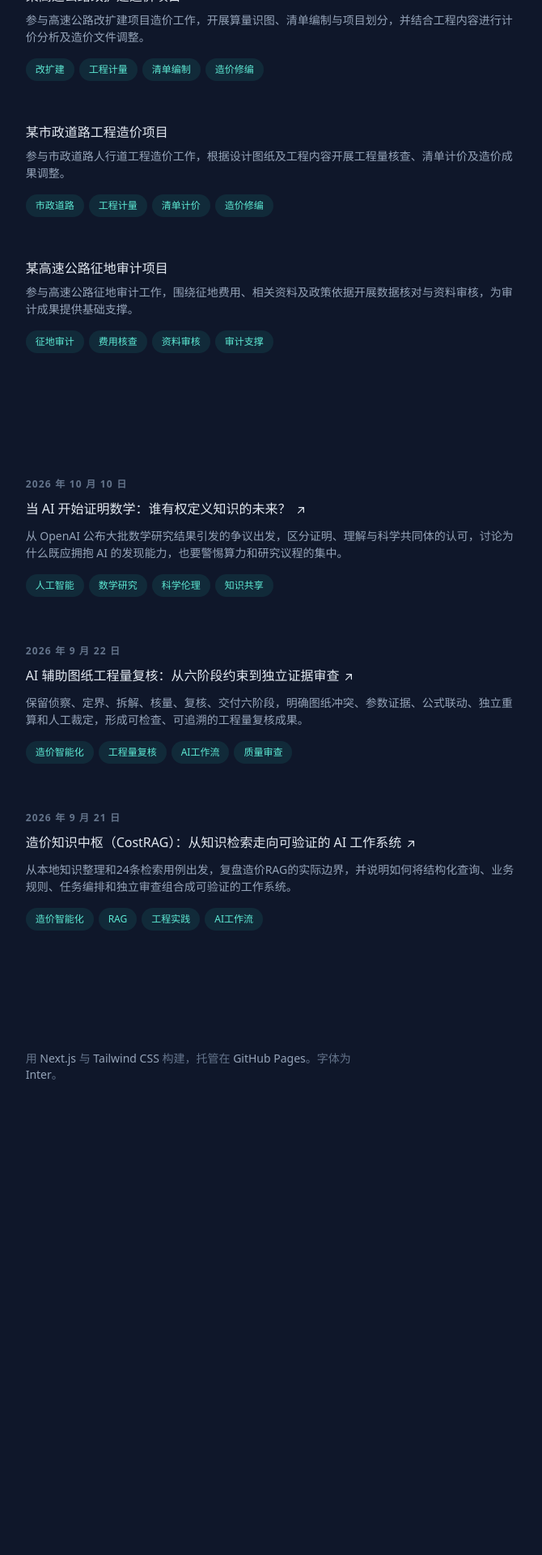
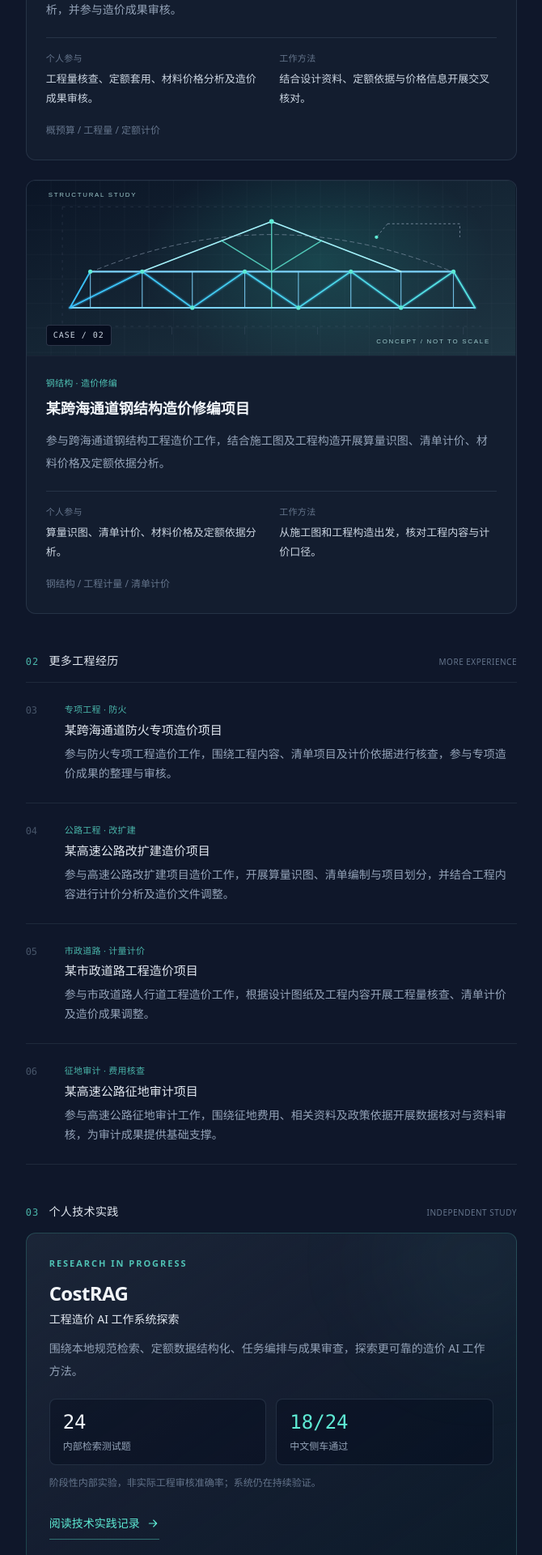
Before and after one commit to Zhangwier/zhangwier.github.io, a Next.js app: page / in a window 1280 px wide. Shown: the part 2640-4560 px from the top of the page at 81% size, without its empty margins (593-1263 px from the left). Before the commit the page ends 4073 px from the top, so only its background shows below. Built offline with nearby package versions, Linux system fonts and the light colour scheme.

Commit message:
Redesign portfolio projects with featured cases and CostRAG section

```diff
--- a/components/sections/Projects.tsx
+++ b/components/sections/Projects.tsx
@@ -1,62 +1,195 @@
+import Link from 'next/link';
 import { projects } from '@/data/profile';
-import SectionHeading, { ExternalIcon, HoverCard, TagList, sectionClass } from '@/components/SectionKit';
+import SectionHeading, { sectionClass } from '@/components/SectionKit';
+
+const featuredProjects = projects.filter(project => project.featured);
+const otherProjects = projects.filter(project => !project.featured);
 
 export default function Projects() {
   return (
-    <section id="projects" className={sectionClass} aria-label="项目">
+    <section id="projects" className={sectionClass} aria-label="项目与实践">
       <SectionHeading>项目</SectionHeading>
 
-      <ul className="group/list">
-        {projects.map(project => (
-          <li key={project.title} className="mb-9 sm:mb-12">
-            <HoverCard>
-              {/* 没有真实项目图片时，用完整宽度展示文字，避免空白占位块。 */}
+      <header className="mb-9 sm:mb-11">
+        <p className="text-[11px] font-semibold uppercase tracking-[0.22em] text-teal-300/80">
+          Selected work
+        </p>
+        <h2 className="mt-2 text-2xl font-semibold tracking-tight text-slate-200 sm:text-[28px]">
+          项目与实践
+        </h2>
+        <p className="mt-3 max-w-xl text-sm leading-7 text-slate-400">
+          从工程实体理解造价，在实际项目与个人技术探索中积累方法。
+        </p>
+      </header>
+
+      {featuredProjects.length > 0 && (
+        <div>
+          <div className="mb-5 flex items-baseline gap-3">
+            <span className="font-mono text-xs tracking-widest text-teal-300/75">01</span>
+            <h3 className="text-sm font-medium tracking-wide text-slate-200">代表工程项目</h3>
+            <span className="ml-auto text-[10px] uppercase tracking-wider text-slate-500">
+              Selected cases
+            </span>
+          </div>
+
+          <ol className="space-y-6">
+            {featuredProjects.map((project, index) => (
+              <li key={project.title}>
+                <article className="group overflow-hidden rounded-xl border border-slate-700/60 bg-slate-800/35 transition-colors hover:border-slate-600/80 hover:bg-slate-800/50 motion-reduce:transition-none">
                   {project.image && (
-                <div className="z-10 sm:order-2 sm:col-span-2">
+                    <div className="relative overflow-hidden border-b border-slate-700/50 bg-slate-950">
+                      {/* Original decorative line drawing, not a real project drawing. */}
                       {/* eslint-disable-next-line @next/next/no-img-element */}
                       <img
                         src={project.image}
-                    alt={project.imageAlt ?? project.title}
+                        alt={project.imageAlt ?? '抽象工程结构线稿'}
                         loading="lazy"
-                    className="w-full rounded border-2 border-slate-200/10 transition motion-reduce:transition-none group-hover:border-slate-200/30"
+                        className="block aspect-[2.8/1] w-full object-cover transition-transform duration-500 group-hover:scale-[1.02] motion-reduce:transform-none motion-reduce:transition-none"
                       />
+                      <span className="absolute bottom-3 left-4 rounded border border-slate-500/40 bg-slate-950/75 px-2 py-1 font-mono text-[10px] tracking-widest text-slate-300 backdrop-blur-sm sm:left-6">
+                        CASE / 0{index + 1}
+                      </span>
                     </div>
                   )}
 
-              <div className={`z-10 ${project.image ? 'sm:col-span-6' : 'sm:col-span-8'}`}>
-                <h3 className="font-medium leading-snug text-slate-200">
-                  {project.href ? (
-                    <a
-                      href={project.href}
-                      target="_blank"
-                      rel="noreferrer noopener"
-                      className="group/link inline-flex items-baseline text-base font-medium leading-tight text-slate-200 transition-colors hover:text-teal-300 focus-visible:text-teal-300"
-                    >
-                      <span className="absolute -inset-x-4 -inset-y-2.5 hidden rounded md:-inset-x-6 md:-inset-y-4 lg:block" />
-                      <span>
+                  <div className="p-4 sm:p-6">
+                    <p className="text-[11px] font-medium tracking-wide text-teal-300/80">
+                      {project.category}
+                    </p>
+                    <h4 className="mt-2 text-base font-semibold leading-relaxed text-slate-100 sm:text-lg">
                       {project.title}
-                        <ExternalIcon />
-                      </span>
-                    </a>
-                  ) : (
-                    <span className="inline-flex items-baseline text-base font-medium leading-tight text-slate-200">
-                      {project.title}
-                    </span>
+                    </h4>
+                    <p className="mt-3 text-sm leading-7 text-slate-400">
+                      {project.summary}
+                    </p>
+                    {(project.role || project.approach) && (
+                      <dl className="mt-5 grid gap-4 border-t border-slate-700/60 pt-4 sm:grid-cols-2 sm:gap-5">
+                        {project.role && (
+                          <div>
+                            <dt className="mb-1 text-[11px] font-medium tracking-wide text-slate-500">
+                              个人参与
+                            </dt>
+                            <dd className="text-[13px] leading-6 text-slate-300">
+                              {project.role}
+                            </dd>
+                          </div>
                         )}
-                </h3>
-
-                {project.badge && (
-                  <p className="mt-1 text-xs font-medium text-slate-400">{project.badge}</p>
+                        {project.approach && (
+                          <div>
+                            <dt className="mb-1 text-[11px] font-medium tracking-wide text-slate-500">
+                              工作方法
+                            </dt>
+                            <dd className="text-[13px] leading-6 text-slate-300">
+                              {project.approach}
+                            </dd>
+                          </div>
+                        )}
+                      </dl>
+                    )}
+                    <p className="mt-4 text-xs leading-6 text-slate-500">
+                      {project.tags.slice(0, 3).join(' / ')}
+                    </p>
+                  </div>
+                </article>
+              </li>
+            ))}
+          </ol>
+        </div>
       )}
 
-                <p className="mt-2 text-sm leading-normal">{project.summary}</p>
+      {otherProjects.length > 0 && (
+        <div className="mt-10 sm:mt-12">
+          <div className="mb-4 flex items-baseline gap-3">
+            <span className="font-mono text-xs tracking-widest text-teal-300/75">02</span>
+            <h3 className="text-sm font-medium tracking-wide text-slate-200">更多工程经历</h3>
+            <span className="ml-auto text-[10px] uppercase tracking-wider text-slate-500">
+              More experience
+            </span>
+          </div>
 
-                <TagList tags={project.tags} />
+          <ol className="divide-y divide-slate-800 border-y border-slate-800">
+            {otherProjects.map((project, index) => (
+              <li key={project.title} className="grid grid-cols-[2rem_minmax(0,1fr)] gap-x-3 py-5 sm:gap-x-4 sm:py-6">
+                <span className="pt-0.5 font-mono text-xs tabular-nums text-slate-600">
+                  {String(index + 3).padStart(2, '0')}
+                </span>
+                <div className="min-w-0">
+                  <p className="mb-1 text-[11px] tracking-wide text-teal-300/75">
+                    {project.category}
+                  </p>
+                  <h4 className="text-[15px] font-medium leading-6 text-slate-200">
+                    {project.title}
+                  </h4>
+                  <p className="mt-1.5 text-sm leading-6 text-slate-400">
+                    {project.summary}
+                  </p>
                 </div>
-            </HoverCard>
               </li>
             ))}
-      </ul>
+          </ol>
+        </div>
+      )}
+
+      <div className="mt-10 sm:mt-12">
+        <div className="mb-4 flex items-baseline gap-3">
+          <span className="font-mono text-xs tracking-widest text-teal-300/75">03</span>
+          <h3 className="text-sm font-medium tracking-wide text-slate-200">个人技术实践</h3>
+          <span className="ml-auto text-[10px] uppercase tracking-wider text-slate-500">
+            Independent study
+          </span>
+        </div>
+
+        <article className="relative overflow-hidden rounded-xl border border-teal-300/20 bg-gradient-to-br from-slate-800/80 via-slate-800/40 to-teal-950/20 p-5 sm:p-7">
+          <div aria-hidden="true" className="pointer-events-none absolute -right-16 -top-20 h-56 w-56 rounded-full bg-teal-300/5 blur-3xl" />
+
+          <div className="relative">
+            <p className="text-[11px] font-semibold uppercase tracking-[0.18em] text-teal-300/80">
+              Research in progress
+            </p>
+            <h4 className="mt-3 text-2xl font-semibold tracking-tight text-slate-100">
+              CostRAG
+            </h4>
+            <p className="mt-1.5 text-sm font-medium text-slate-200">
+              工程造价 AI 工作系统探索
+            </p>
+            <p className="mt-3 text-sm leading-7 text-slate-400">
+              围绕本地规范检索、定额数据结构化、任务编排与成果审查，探索更可靠的造价 AI 工作方法。
+            </p>
+
+            <dl className="mt-5 grid grid-cols-2 gap-3">
+              <div className="rounded-lg border border-slate-700/60 bg-slate-950/35 px-4 py-3">
+                <dd className="font-mono text-xl font-medium tabular-nums text-slate-100 sm:text-2xl">24</dd>
+                <dt className="mt-1 text-xs leading-5 text-slate-400">内部检索测试题</dt>
+              </div>
+              <div className="rounded-lg border border-slate-700/60 bg-slate-950/35 px-4 py-3">
+                <dd className="font-mono text-xl font-medium tabular-nums text-teal-300 sm:text-2xl">18/24</dd>
+                <dt className="mt-1 text-xs leading-5 text-slate-400">中文侧车通过</dt>
+              </div>
+            </dl>
+
+            <p className="mt-3 text-xs leading-5 text-slate-500">
+              阶段性内部实验，非实际工程审核准确率；系统仍在持续验证。
+            </p>
+
+            <Link
+              href="/blog/costrag/"
+              className="group/link mt-5 inline-flex min-h-10 items-center gap-2 border-b border-teal-300/40 text-sm font-medium text-teal-300 transition-colors hover:border-teal-200 hover:text-teal-200"
+            >
+              阅读技术实践记录
+              <svg
+                aria-hidden="true"
+                viewBox="0 0 24 24"
+                fill="none"
+                stroke="currentColor"
+                strokeWidth="1.7"
+                className="h-4 w-4 transition-transform group-hover/link:translate-x-1 motion-reduce:transition-none"
+              >
+                <path strokeLinecap="round" strokeLinejoin="round" d="M5 12h14m-6-6 6 6-6 6" />
+              </svg>
+            </Link>
+          </div>
+        </article>
+      </div>
     </section>
   );
 }
--- a/data/profile.ts
+++ b/data/profile.ts
@@ -38,6 +38,10 @@ export type ProjectItem = {
   image?: string;
   imageAlt?: string;
   badge?: string;
+  category?: string;
+  featured?: boolean;
+  role?: string;
+  approach?: string;
 };
 
 export const profile = {
@@ -154,33 +158,49 @@ export const projects: ProjectItem[] = [
     summary:
       '参与高速公路概预算修编，围绕工程量、定额套用、材料价格及造价数据开展复核与分析，并参与造价成果审核。',
     tags: ['概预算', '工程量', '定额计价', '造价审核'],
+    category: '公路工程 · 概预算',
+    featured: true,
+    role: '工程量核查、定额套用、材料价格分析及造价成果审核。',
+    approach: '结合设计资料、定额依据与价格信息开展交叉核对。',
+    image: '/images/project-highway-study.svg',
+    imageAlt: '抽象道路曲线与路线研究线稿，非真实工程图纸',
   },
   {
     title: '某跨海通道钢结构造价修编项目',
     summary:
       '参与跨海通道钢结构工程造价工作，结合施工图及工程构造开展算量识图、清单计价、材料价格及定额依据分析。',
     tags: ['钢结构', '工程计量', '清单计价', '造价分析'],
+    category: '钢结构 · 造价修编',
+    featured: true,
+    role: '算量识图、清单计价、材料价格及定额依据分析。',
+    approach: '从施工图和工程构造出发，核对工程内容与计价口径。',
+    image: '/images/project-steel-study.svg',
+    imageAlt: '抽象钢结构几何线稿，非真实工程图纸',
   },
   {
     title: '某跨海通道防火专项造价项目',
+    category: '专项工程 · 防火',
     summary:
       '参与防火专项工程造价工作，围绕工程内容、清单项目及计价依据进行核查，参与专项造价成果的整理与审核。',
     tags: ['专项工程', '清单计价', '造价审核'],
   },
   {
     title: '某高速公路改扩建造价项目',
+    category: '公路工程 · 改扩建',
     summary:
       '参与高速公路改扩建项目造价工作，开展算量识图、清单编制与项目划分，并结合工程内容进行计价分析及造价文件调整。',
     tags: ['改扩建', '工程计量', '清单编制', '造价修编'],
   },
   {
     title: '某市政道路工程造价项目',
+    category: '市政道路 · 计量计价',
     summary:
       '参与市政道路人行道工程造价工作，根据设计图纸及工程内容开展工程量核查、清单计价及造价成果调整。',
     tags: ['市政道路', '工程计量', '清单计价', '造价修编'],
   },
   {
     title: '某高速公路征地审计项目',
+    category: '征地审计 · 费用核查',
     summary:
       '参与高速公路征地审计工作，围绕征地费用、相关资料及政策依据开展数据核对与资料审核，为审计成果提供基础支撑。',
     tags: ['征地审计', '费用核查', '资料审核', '审计支撑'],
```
Also changed, not shown: public/images/project-highway-study.svg (added), public/images/project-steel-study.svg (added). Lines whose indentation alone changed are shown as unchanged.
